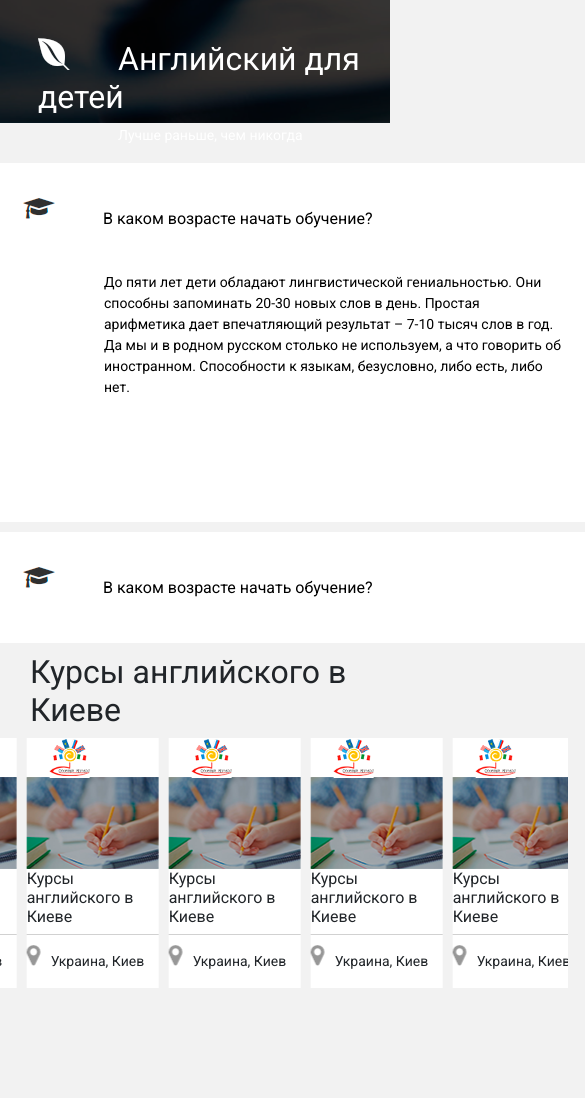
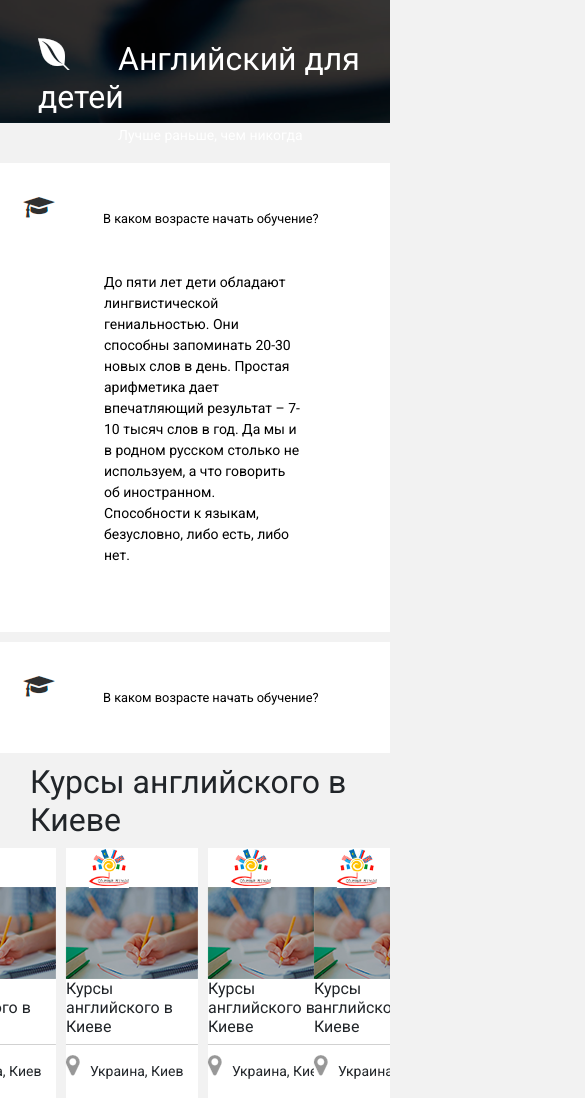
Before and after one commit to Nataliia-Sibileva/speak, a website built with webpack: page src/index.html in a window 390 px wide. Shown: the part 669-1767 px from the top of the page, 585 px wide, since content can reach past the window. Before the commit the page ends 1657 px from the top, so only its background shows below. Built offline with nearby package versions, Linux system fonts and the light colour scheme.

Commit message:
Third commit

```diff
--- a/src/index.html
+++ b/src/index.html
@@ -7,7 +7,6 @@
     <script src="https://code.jquery.com/jquery-3.2.1.slim.min.js" integrity="sha384-KJ3o2DKtIkvYIK3UENzmM7KCkRr/rE9/Qpg6aAZGJwFDMVNA/GpGFF93hXpG5KkN" crossorigin="anonymous"></script>
     <script src="https://cdnjs.cloudflare.com/ajax/libs/popper.js/1.12.9/umd/popper.min.js" integrity="sha384-ApNbgh9B+Y1QKtv3Rn7W3mgPxhU9K/ScQsAP7hUibX39j7fakFPskvXusvfa0b4Q" crossorigin="anonymous"></script>
     <script src="https://maxcdn.bootstrapcdn.com/bootstrap/4.0.0/js/bootstrap.min.js" integrity="sha384-JZR6Spejh4U02d8jOt6vLEHfe/JQGiRRSQQxSfFWpi1MquVdAyjUar5+76PVCmYl" crossorigin="anonymous"></script>
-    <link rel='stylesheet' href='dist/style.css'>
     <link href="https://fonts.googleapis.com/css?family=Roboto&amp;subset=cyrillic" rel="stylesheet">
     <title>Школа «Let's Speak»</title>
 </head>
--- a/src/sass/styles.scss
+++ b/src/sass/styles.scss
@@ -254,7 +254,8 @@ h3:before {
     content: "SL";
   }
   .navbar-brand {
-    width: 60px;
+    width: 20px;
+    padding-left: 0;
   }
   .form-inline {
     width: 150px;
@@ -298,7 +299,12 @@ h3:before {
   }
   .col-lg-9 {
     order: 5;
-
+  }
+  .panel-group {
+    max-width: 100%;
+  }
+  .carousel {
+    overflow: hidden;
   }
 
   .main-course__block {
@@ -319,6 +325,11 @@ h3:before {
     content: "";
     position: absolute;
     right: 40px;
+  }
+
+  .panel-title > a {
+    width: 100%;
+    font-size: 0.8em;
   }
   .row_list {
     order:5;
```
Also changed, not shown: public/index.html (+0 -1 lines), public/main.css.
